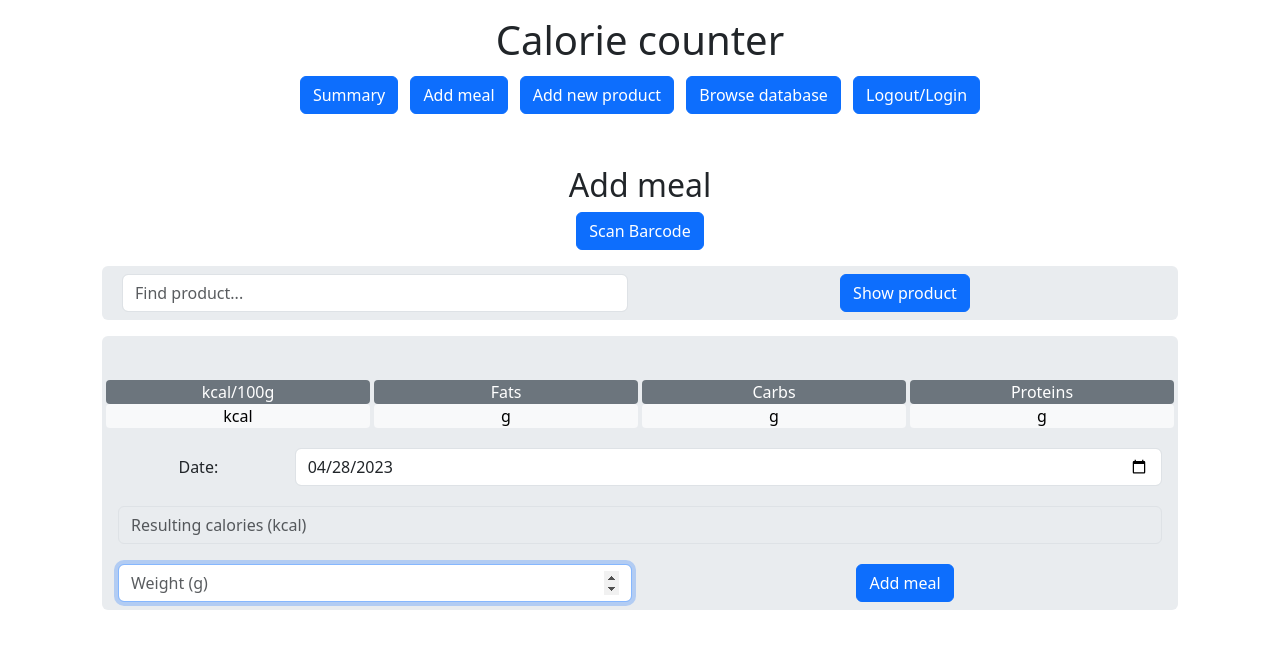
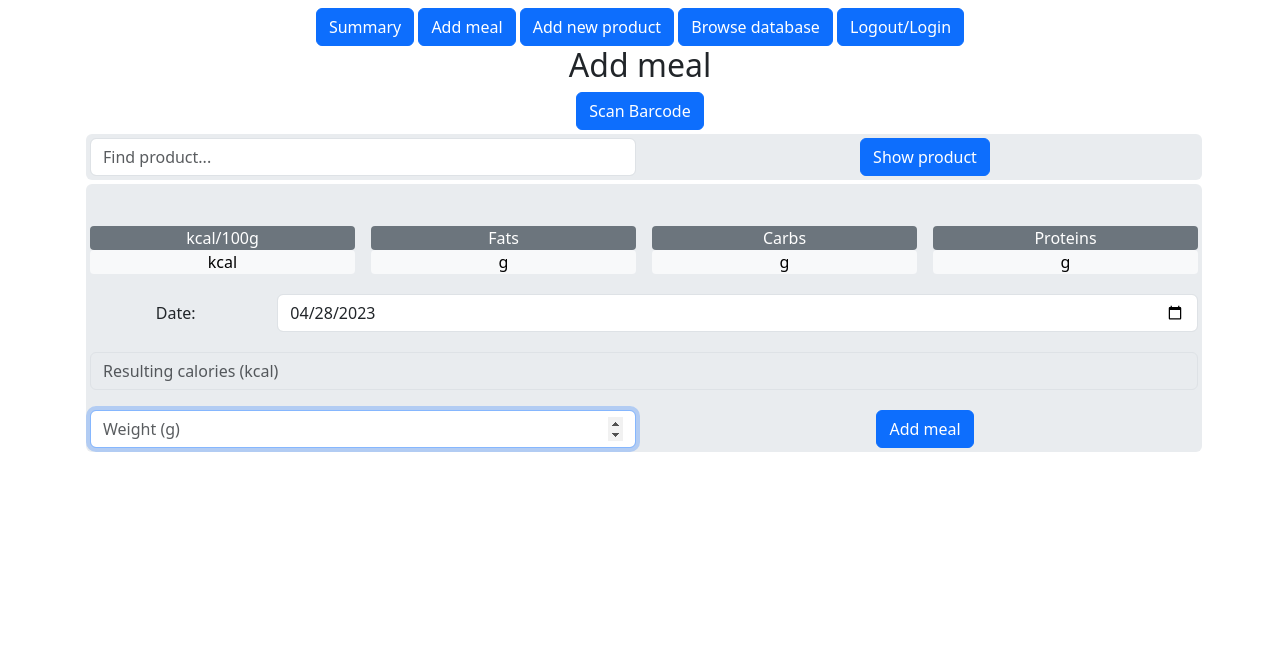
Before and after one commit to rmysliwczyk/Calorie-Counter, a Flask app: page /addmeal in a window 1280 px wide. Shown: the top 649 px of the page. Run offline with Flask 3, Linux system fonts and the light colour scheme; a user stored in the database is signed in.

Commit message:
Minor cleanup in html templates.

```diff
--- a/templates/addmeal.htm
+++ b/templates/addmeal.htm
@@ -1,13 +1,14 @@
 {% extends "layout.htm" %}
 {% block body %}
-<h2 class="pt-5">Add meal</h2>
+<h2>Add meal</h2>
 
 <form action=/scanbarcode method="get">
     <input type="hidden" id="barcode_request_origin" name="barcode_request_origin" value="addmeal">
     <button class="btn btn-primary" type="submit">Scan Barcode</button>
 </form>
 <form action="/addmeal" method="get">
-<div class="m-3 p-2 bg-body-secondary rounded-2 row">
+<div class="m-1 p-1 container bg-body-secondary rounded-2">
+    <div class="row g-3">
         <div class="col">
             <input class="form-control" list="product_options" name="product" id="product" placeholder="Find product...">
         <datalist id="product_options">
@@ -20,18 +21,19 @@
             <button class="btn btn-primary" type="submit">Show product</button>
         </div>
     </div>
+</div>
 </form>
 
 {% if selected_product is defined %}
 
 <form action=/addmeal method="post">
-<div class="m-3 p-1 bg-body-secondary rounded-2 justify-content-center">
-<div class="row m-1 g-3 align-items-center">
-    <div class="col">
-        <p>{{selected_product[1]}}</p>
+<div class="m-1 p-1 container bg-body-secondary rounded-2">
+    <div class="row g-3">
+        <div class="col-12">
+            <input class="form-control-plaintext text-center" type="text" id="product_name" name="product_name" value="{{selected_product[1]}}">
         </div>
     </div>
-<div class="row g-1">
+    <div class="row g-3">
         <div class="col-3">
             <div class="text-bg-secondary rounded-1">kcal/100g</div>
         </div>
@@ -45,7 +47,7 @@
             <div class="text-bg-secondary rounded-1">Proteins</div>
         </div>
     </div>
-<div class="row g-1">
+    <div class="row g-3">
         <div class="col-3">
             <div class="text-bg-light rounded-1">{{selected_product[2]}}kcal</div>
         </div>
@@ -59,7 +61,7 @@
             <div class="text-bg-light rounded-1">{{selected_product[5]}}g</div>
         </div>
     </div>
-<div class="row m-1 g-3 align-items-center">
+    <div class="row g-3  mt-1">
         <div class="col-2">
             <label class="col-form-label" for="date"> Date: </label>
         </div>
@@ -67,12 +69,12 @@
             <input class="form-control" autocomplete="off" type="date" id="date" name="date" value="{{todays_date}}">
         </div>
     </div>
-<div class="row m-1 g-3 align-items-center">
+    <div class="row g-3 mt-1">
         <div class="col">
             <input class="form-control" name="meal_calories_indicator" id="meal_calories_indicator" type="text" placeholder="Resulting calories (kcal)" disabled>
         </div>
     </div>
-<div class="row m-1 g-3 align-items-center">
+    <div class="row g-3 mt-1">
         <div class="col">
             <input class="form-control" autocomplete="off" autofocus="on" type="number" step="0.1" name="weight" id="weight" min="0.0" placeholder="Weight (g)">
         </div>
--- a/templates/layout.htm
+++ b/templates/layout.htm
@@ -8,13 +8,12 @@
 	</head>
 	<body>
 		<script src="https://cdn.jsdelivr.net/npm/bootstrap@5.3.0-alpha3/dist/js/bootstrap.bundle.min.js" integrity="sha384-ENjdO4Dr2bkBIFxQpeoTz1HIcje39Wm4jDKdf19U8gI4ddQ3GYNS7NTKfAdVQSZe" crossorigin="anonymous"></script>
-		<div class="container text-center p-3 mx-auto">
-			<h1>Calorie counter</h1>
-			<a class="btn btn-primary m-1" role="button" href="/">Summary</a>
-			<a class="btn btn-primary m-1" role="button" href="/addmeal">Add meal</a>
-			<a class="btn btn-primary m-1" role="button" href="/addproduct">Add new product </a>
-			<a class="btn btn-primary m-1" role="button" href="/browsedatabase">Browse database</a>
-			<a class="btn btn-primary m-1" role="button" href="/logout">Logout/Login</a>
+		<div class="container text-center m-2 mx-auto">
+			<a class="btn btn-primary" role="button" href="/">Summary</a>
+			<a class="btn btn-primary" role="button" href="/addmeal">Add meal</a>
+			<a class="btn btn-primary" role="button" href="/addproduct">Add new product </a>
+			<a class="btn btn-primary" role="button" href="/browsedatabase">Browse database</a>
+			<a class="btn btn-primary" role="button" href="/logout">Logout/Login</a>
 		{% block body %}{% endblock %}
 		</div>
 	</body>
```
Also changed, not shown: caloriecounter.db. Lines whose indentation alone changed are shown as unchanged.
